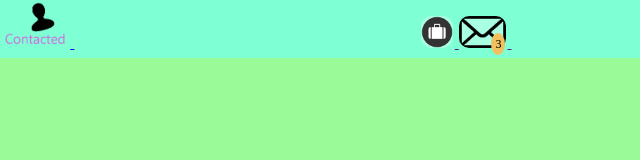
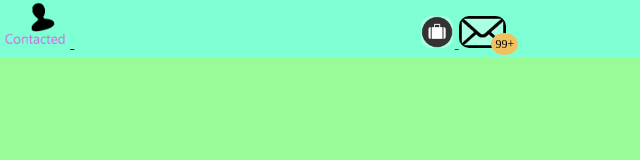
Before and after one commit to GGasset/JobPostingExpress, a website: page views/layout.html in a window 1280 px wide. Shown: the full height of the page, 0-640 px from the left. Drawn offline with nearby package versions, Linux system fonts and the light colour scheme; files that its build step writes are made by us from their sources.

Commit message:
modified id

```diff
--- a/views/layout.html
+++ b/views/layout.html
@@ -30,8 +30,8 @@
                     <img src="/public/message_icon.png" alt="Messages" class="header_icon">
 
                 </a>
-                <element class="inside_icon_counter">
-                    3
+                <element class="inside_icon_counter" id="unread_message_count">
+                    99+
                 </element>
 
 
```
